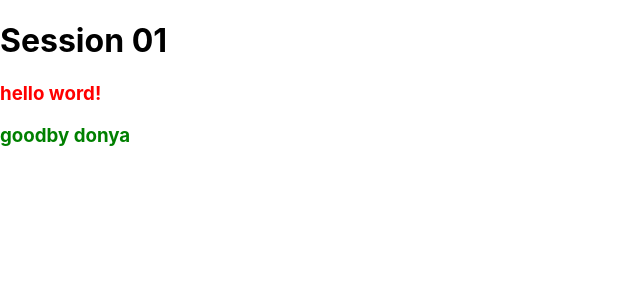
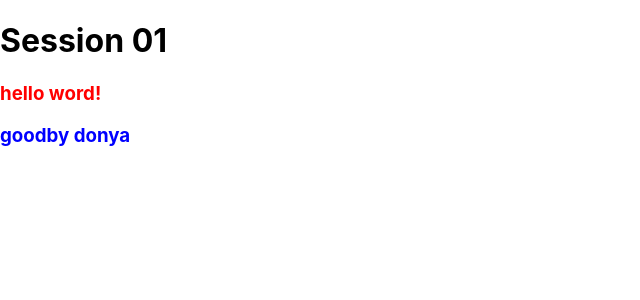
Before and after one commit to react-140102/Session01, a React (Create React App) app: page / in a window 1280 px wide. Shown: the top 300 px of the page, without its empty margins (0-640 px from the left). Built offline with nearby package versions, Linux system fonts and the light colour scheme.

Commit message:
src: type union

```diff
--- a/src/App.tsx
+++ b/src/App.tsx
@@ -17,7 +17,7 @@ function App() {
       <h1>{title}</h1>
       {/* {messageFunction("hello word!")} */}
       <Message msg="hello word!"></Message>
-      <Message msg="goodby donya" color="green"></Message>
+      <Message msg="goodby donya" color="blue"></Message>
     </>
   );
 }
--- a/src/components/Message.tsx
+++ b/src/components/Message.tsx
@@ -2,7 +2,7 @@
 
 interface MessageProps {
   msg: string;
-  color?: string;
+  color?: "red" | "green" | "blue";
 }
 
 //Destructure
```
